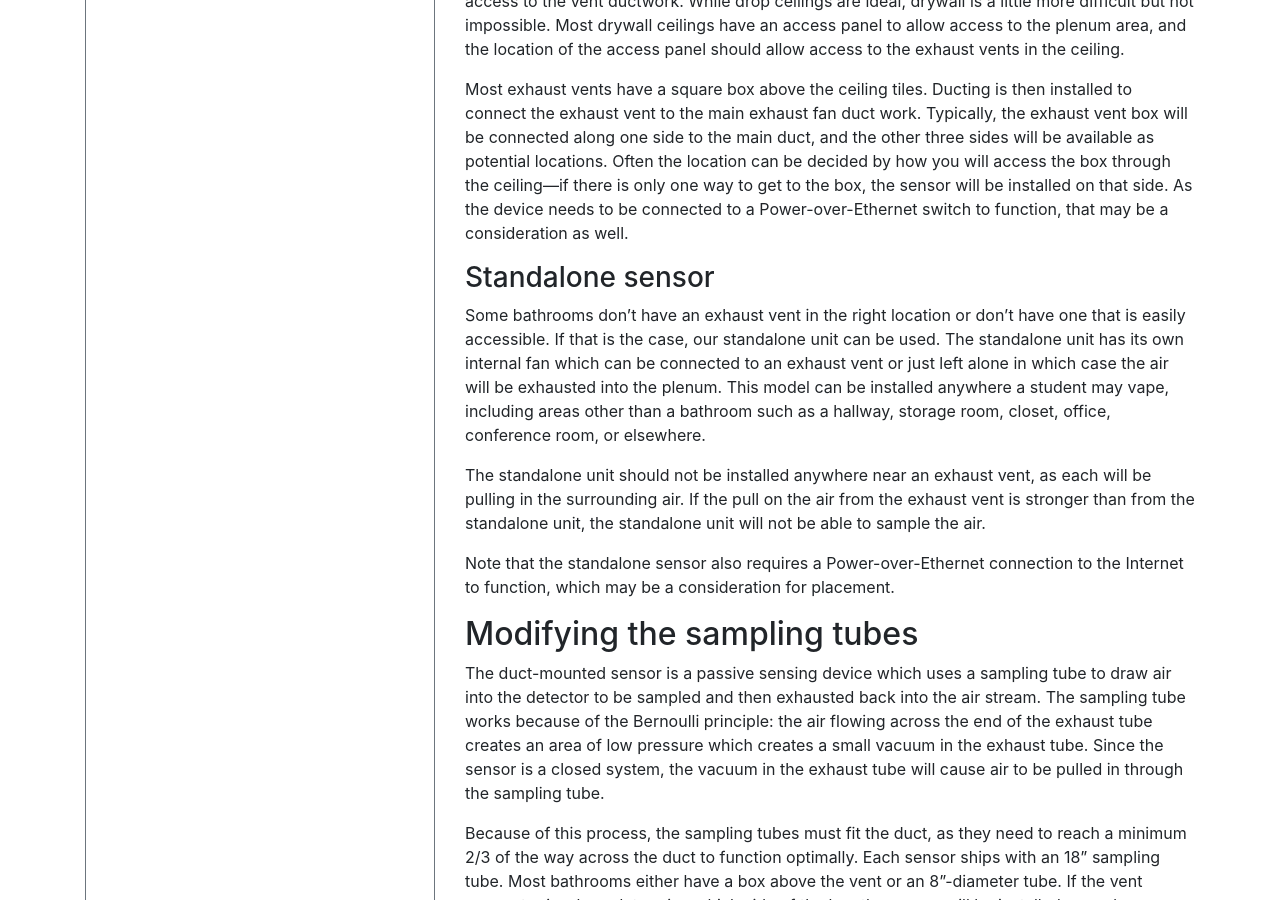
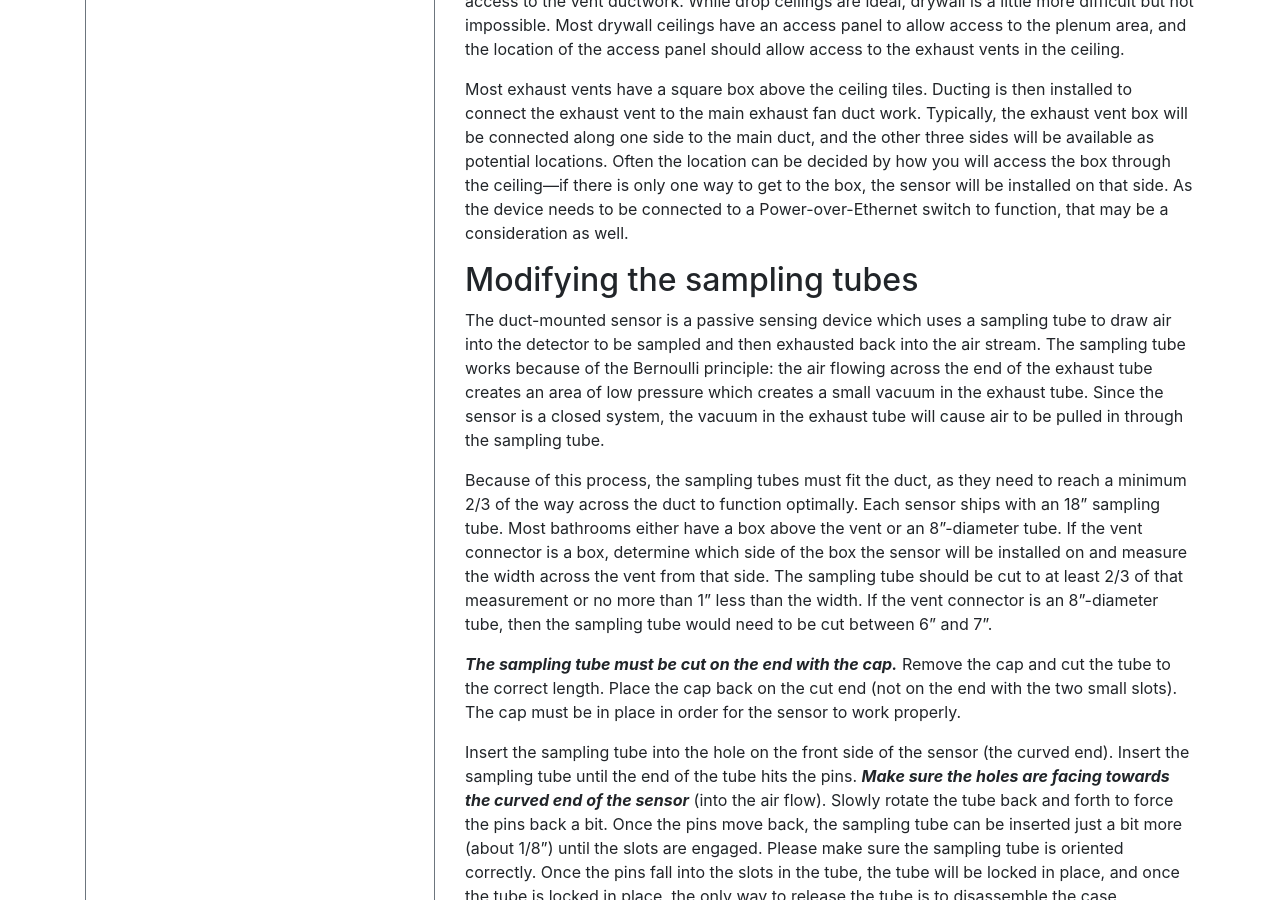
Before and after one commit to NrsSystems/docs, a Jekyll site: the page built from vape-detect/installation-reqs.md, in a window 1280 px wide and 900 px high, scrolled down 1398 px. Built offline with Jekyll 4.4.1, drawn with Linux system fonts in a browser that asks for light colours; our own code applies the rules of GitHub Pages for plain Markdown files.

Commit message:
Update installation-reqs.md

```diff
--- a/vape-detect/installation-reqs.md
+++ b/vape-detect/installation-reqs.md
@@ -36,13 +36,6 @@ Check the ceiling area to ensure you can get a cable to the location and that yo
 
 Most exhaust vents have a square box above the ceiling tiles. Ducting is then installed to connect the exhaust vent to the main exhaust fan duct work. Typically, the exhaust vent box will be connected along one side to the main duct, and the other three sides will be available as potential locations. Often the location can be decided by how you will access the box through the ceiling—if there is only one way to get to the box, the sensor will be installed on that side. As the device needs to be connected to a Power-over-Ethernet switch to function, that may be a consideration as well.
 
-### Standalone sensor
-Some bathrooms don’t have an exhaust vent in the right location or don’t have one that is easily accessible. If that is the case, our standalone unit can be used. The standalone unit has its own internal fan which can be connected to an exhaust vent or just left alone in which case the air will be exhausted into the plenum. This model can be installed anywhere a student may vape, including areas other than a bathroom such as a hallway, storage room, closet, office, conference room, or elsewhere.
-
-The standalone unit should not be installed anywhere near an exhaust vent, as each will be pulling in the surrounding air. If the pull on the air from the exhaust vent is stronger than from the standalone unit, the standalone unit will not be able to sample the air.
-
-Note that the standalone sensor also requires a Power-over-Ethernet connection to the Internet to function, which may be a consideration for placement.
-
 ## Modifying the sampling tubes
 The duct-mounted sensor is a passive sensing device which uses a sampling tube to draw air into the detector to be sampled and then exhausted back into the air stream. The sampling tube works because of the Bernoulli principle: the air flowing across the end of the exhaust tube creates an area of low pressure which creates a small vacuum in the exhaust tube. Since the sensor is a closed system, the vacuum in the exhaust tube will cause air to be pulled in through the sampling tube.
 
```
